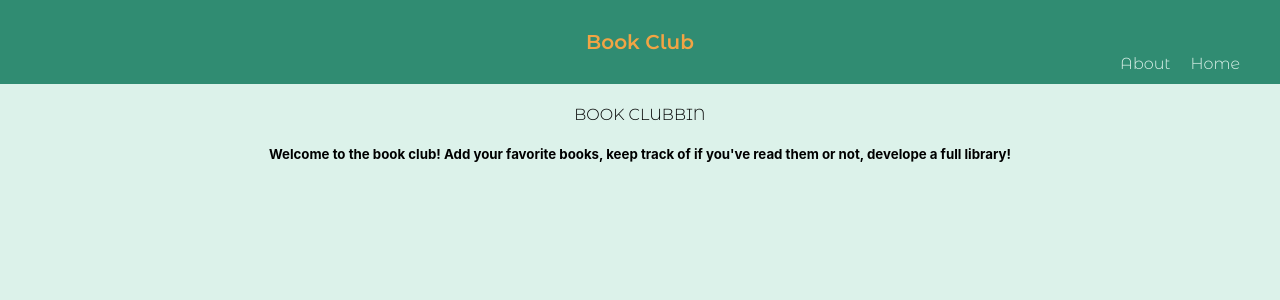
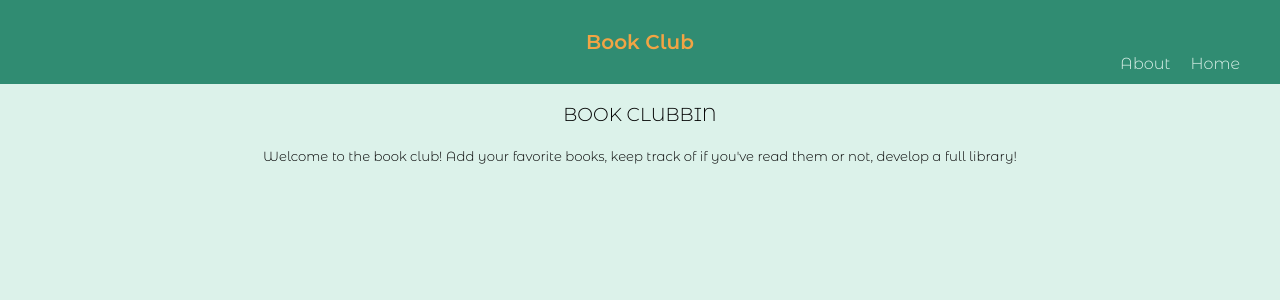
Before and after one commit to Tamollyo/BookClub, a React (Create React App) app in the folder client/: page /about in a window 1280 px wide. Shown: the top 300 px of the page. Built offline with nearby package versions, Linux system fonts and the light colour scheme.

Commit message:
Css Updates

```diff
--- a/client/src/App.css
+++ b/client/src/App.css
@@ -76,7 +76,9 @@ h1 {
   font-weight: 600;
 }
 
-h4 {
+h4,
+h5,
+h3 {
   font-family: 'Montserrat Alternates', sans-serif;
   font-weight: 400;
 }
--- a/client/src/pages/About.jsx
+++ b/client/src/pages/About.jsx
@@ -3,9 +3,9 @@ const About = () => {
 
   return (
     <div>
-        <h4> BOOK CLUBBIN </h4>
+        <h3> BOOK CLUBBIN </h3>
         <h5>Welcome to the book club!
-          Add your favorite books, keep track of if you've read them or not, develope a full library! </h5>
+          Add your favorite books, keep track of if you've read them or not, develop a full library! </h5>
     </div>
   )
 }
```
